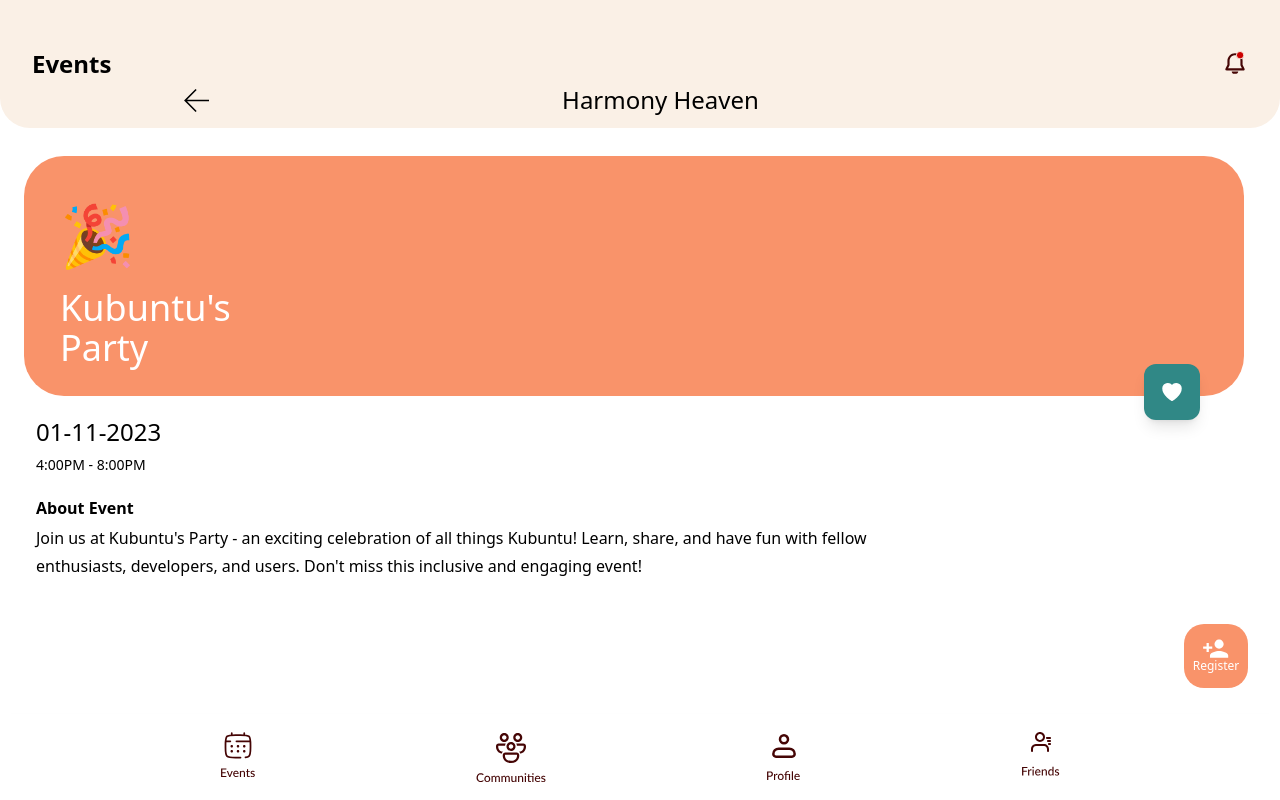
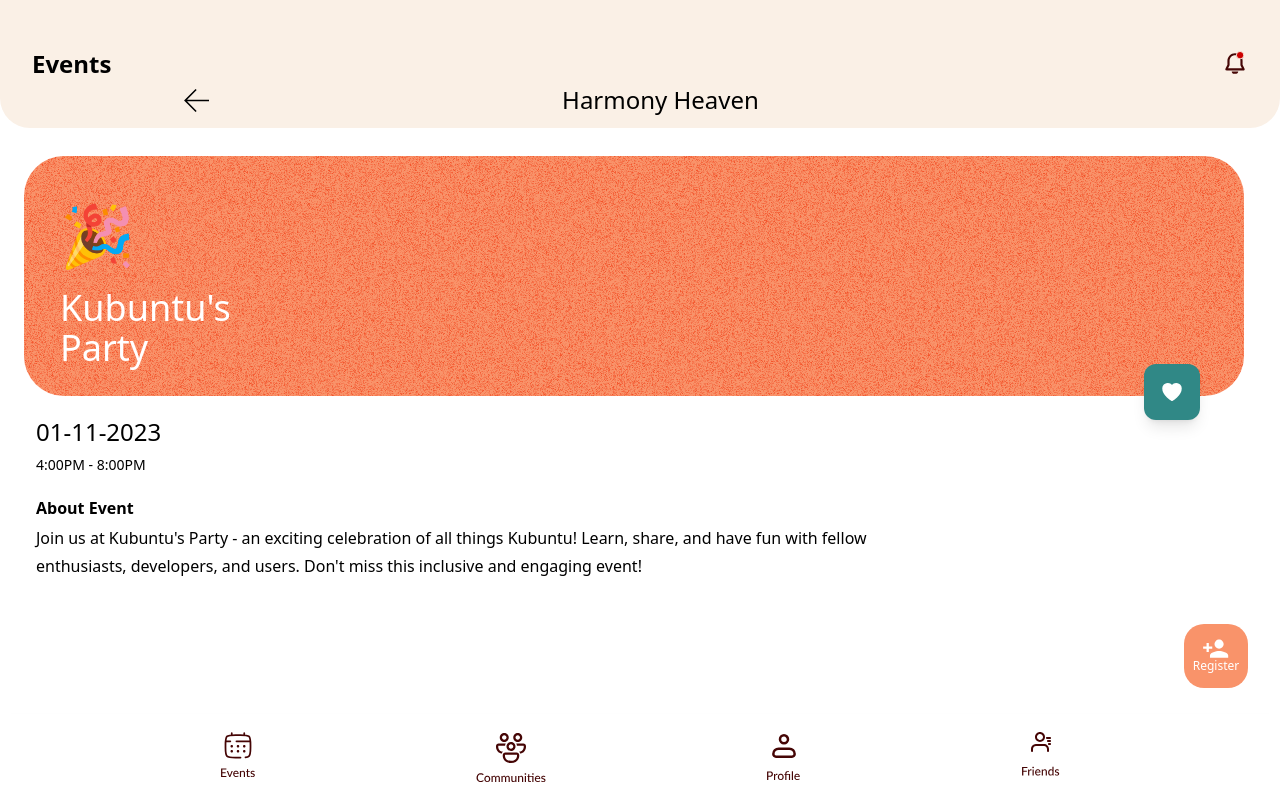
Before and after one commit to assudani66/Palikin, a React (Vite) app: page /events/details in a window 1280 px wide. Built offline with nearby package versions, Linux system fonts and the light colour scheme.

Commit message:
fix: event card background noise

```diff
--- a/src/pages/eventDetails/EventDetails.jsx
+++ b/src/pages/eventDetails/EventDetails.jsx
@@ -4,6 +4,7 @@
 import { Header } from '../../components'
 import { ActionButton } from '../../components';
 
+import noiseTexture from "../../assets/noise.png";
 
 export const EventDetails = () =>
 {
@@ -18,7 +19,7 @@
     <div className="flex flex-col overflow-x-hidden ">
       <header className="flex flex-col relative h ">
         <Header heading="Events" />
-        <section className=" absolute bottom-3 ml-2 flex justify-around items-center w-full font-normal">
+        <section className=" absolute bottom-3 ml-2 flex justify-around items-center w-full font-normal" >
         <svg width="25" height="23" viewBox="0 0 25 23" fill="none" xmlns="http://www.w3.org/2000/svg" onClick={()=>navigate("/events")}>
         <path d="M25 12.2812H3.05176L12.6587 21.8882L11.5601 22.9868L0.0732422 11.5L11.5601 0.0131836L12.6587 1.11182L3.05176 10.7188H25V12.2812Z" fill="black"/>
         </svg>
@@ -29,7 +30,12 @@
       </header>
 
       <main className="max-w-full h-60 bg-primary rounded-[40px] ml-6 mr-9 mt-7 box-border flex flex-col
-      gap-6 pl-9 content-center pt-12 relative">
+      gap-6 pl-9 content-center pt-12 relative"
+      style={{
+        backgroundImage: `url(${noiseTexture})`,
+        backgroundBlendMode: 'soft-light',
+      }}
+      >
       <span className="text-6xl text-white">🎉</span>
       <p className="text-4xl text-white whitespace-normal max-w-[200px]">{eventName}</p>
 
```
Also changed, not shown: src/assets/noise.png (added), 1 other file (tests, documents, lock files or other folders).
